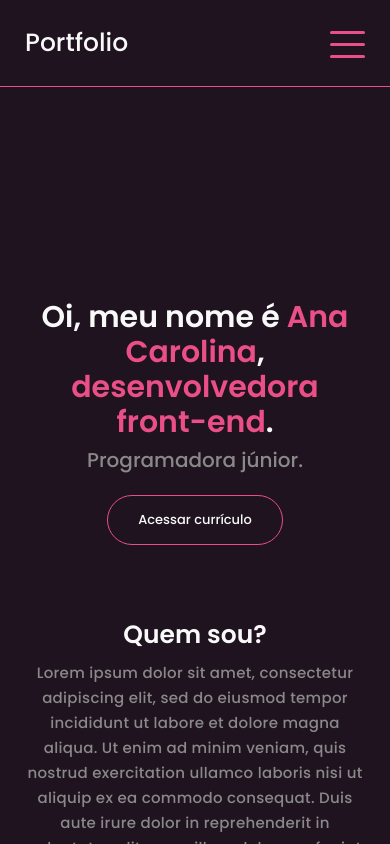
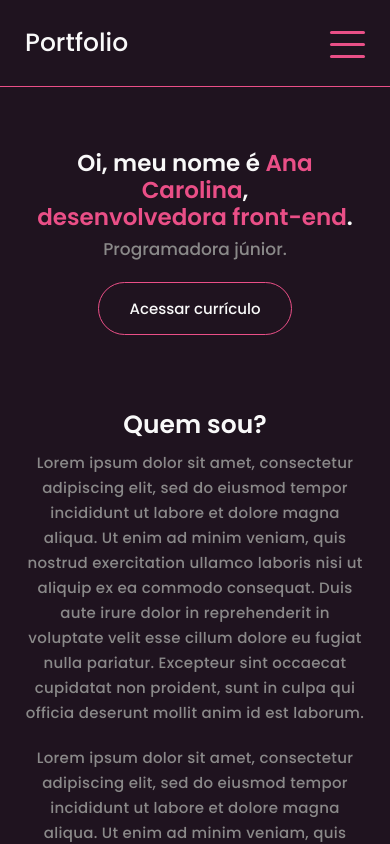
Before and after one commit to cahwcosta/portfolio-v1, a React (Create React App) app: page / in a window 390 px wide. Shown: the top 844 px of the page. Built offline with nearby package versions, Linux system fonts and the light colour scheme.

Commit message:
Responsividade da header

```diff
--- a/src/components/Button/styles.ts
+++ b/src/components/Button/styles.ts
@@ -15,6 +15,6 @@ export const Button = styled.button`
 
   @media (max-width: ${({theme}) => theme.mediaQuerys.tablet}) {
     padding: 14px 30px;
-    font-size: 13px;
+    font-size: 15px;
   }
 `
--- a/src/components/GSAPPlugins/index.tsx
+++ b/src/components/GSAPPlugins/index.tsx
@@ -5,7 +5,7 @@ import { useEffect } from "react";
 
 const GSAPPlugins = () => {
   useEffect(() => {
-    gsap.registerPlugin(ScrollToPlugin);
+    gsap.registerPlugin(ScrollToPlugin, ScrollTrigger);
   }, []);
   return null;
 }
--- a/src/templates/Home/Header/index.tsx
+++ b/src/templates/Home/Header/index.tsx
@@ -4,11 +4,19 @@ import Wrapper from '../../../components/Wrapper';
 import Button from '../../../components/Button';
 import { useRef } from 'react';
 
+
 const Header = () => {
   const textRef = useRef<HTMLDivElement>(null);
+  const headerRef = useRef<HTMLDivElement>(null);
+
+  if(headerRef.current) {
+    gsap.to(headerRef.current, {
+      scrollTrigger: headerRef.current
+    })
+  }
 
   return (
-    <S.Header>
+    <S.Header ref={headerRef}>
       <Wrapper>
         <S.Content>
           <S.InitialText ref={textRef}>{C.text}</S.InitialText>
--- a/src/templates/Home/Header/styles.ts
+++ b/src/templates/Home/Header/styles.ts
@@ -2,6 +2,10 @@ import styled from 'styled-components';
 
 export const Header = styled.section`
   padding-top: 300px;
+
+  @media (max-width: ${({theme}) => theme.mediaQuerys.tablet}) {
+    padding-top: 150px;
+  }
 `
 
 export const Content = styled.div`
@@ -19,6 +23,11 @@ export const InitialText = styled.p`
   span {
     color: ${({theme}) => theme.colors.pinkDark};
   }
+
+  @media (max-width: ${({theme}) => theme.mediaQuerys.tablet}) {
+    font-size: 23px;
+    line-height: 27px;
+  }
 `
 
 export const Profission = styled.div`
@@ -27,4 +36,8 @@ export const Profission = styled.div`
   padding-bottom: 20px;
   color: ${({theme}) => theme.colors.grayTaupe};
   text-align: center;
+
+  @media (max-width: ${({theme}) => theme.mediaQuerys.tablet}) {
+    font-size: 17px;
+  }
 `
```
